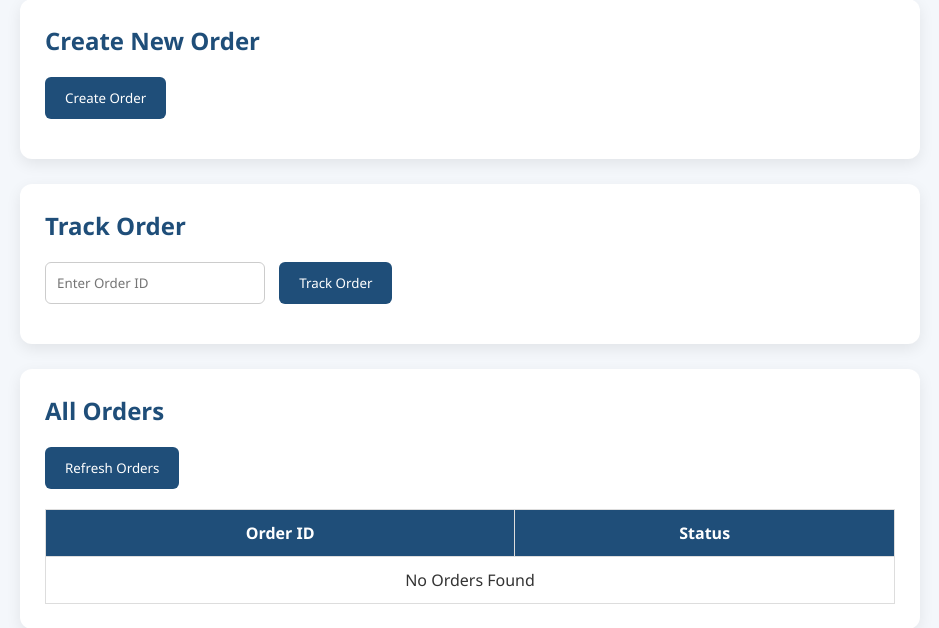
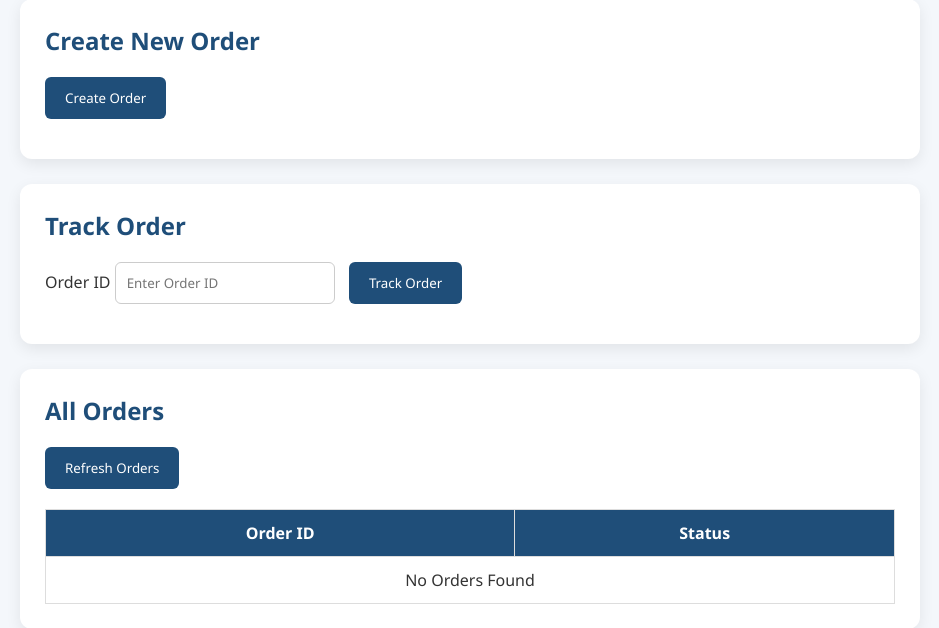
Before and after one commit to jyotics24/cloud-native-order-tracking-platform-project, a Flask app: page / in a window 1280 px wide. Shown: the part 120-748 px from the top of the page, without its empty margins (170-1109 px from the left). Run offline with Flask 3, Linux system fonts and the light colour scheme; data that the repository does not hold is empty.

Commit message:
Fix accessibility label for order input

```diff
--- a/app/backend/templates/index.html
+++ b/app/backend/templates/index.html
@@ -1,25 +1,20 @@
 <!DOCTYPE html>
 <html lang="en">
-
 <head>
     <meta charset="UTF-8">
     <meta name="viewport" content="width=device-width, initial-scale=1.0">
-
     <title>Cloud-Native Order Tracking Platform</title>
-
     <link rel="stylesheet" href="{{ url_for('static', filename='style.css') }}">
 </head>
 
 <body>
 
     <header>
-
-        <h1> Cloud-Native Order Tracking Platform</h1>
+        <h1>Cloud-Native Order Tracking Platform</h1>
 
         <div id="health-status" class="health-badge">
             Checking Backend...
         </div>
-
     </header>
 
     <main>
@@ -40,7 +35,6 @@
 
         </section>
 
-
         <!-- ============================= -->
         <!-- Track Order -->
         <!-- ============================= -->
@@ -49,11 +43,15 @@
 
             <h2>Track Order</h2>
 
+            <label for="track-order-id">Order ID</label>
+
             <input
                 type="number"
                 id="track-order-id"
+                name="track-order-id"
                 placeholder="Enter Order ID"
-                min="1">
+                min="1"
+                required>
 
             <button id="track-order-btn">
                 Track Order
@@ -62,7 +60,6 @@
             <p id="track-result"></p>
 
         </section>
-
 
         <!-- ============================= -->
         <!-- Orders -->
@@ -79,19 +76,13 @@
             <table id="orders-table">
 
                 <thead>
-
                     <tr>
-
                         <th>Order ID</th>
-
                         <th>Status</th>
-
                     </tr>
-
                 </thead>
 
                 <tbody id="orders-table-body">
-
                 </tbody>
 
             </table>
@@ -103,13 +94,9 @@
     <footer>
 
         <p>
-
             Cloud-Native Order Tracking Platform
-
             <br>
-
             Flask • Docker • Kubernetes • Jenkins • Terraform • AWS EKS
-
         </p>
 
     </footer>
@@ -117,5 +104,4 @@
     <script src="{{ url_for('static', filename='script.js') }}"></script>
 
 </body>
-
 </html>
```
